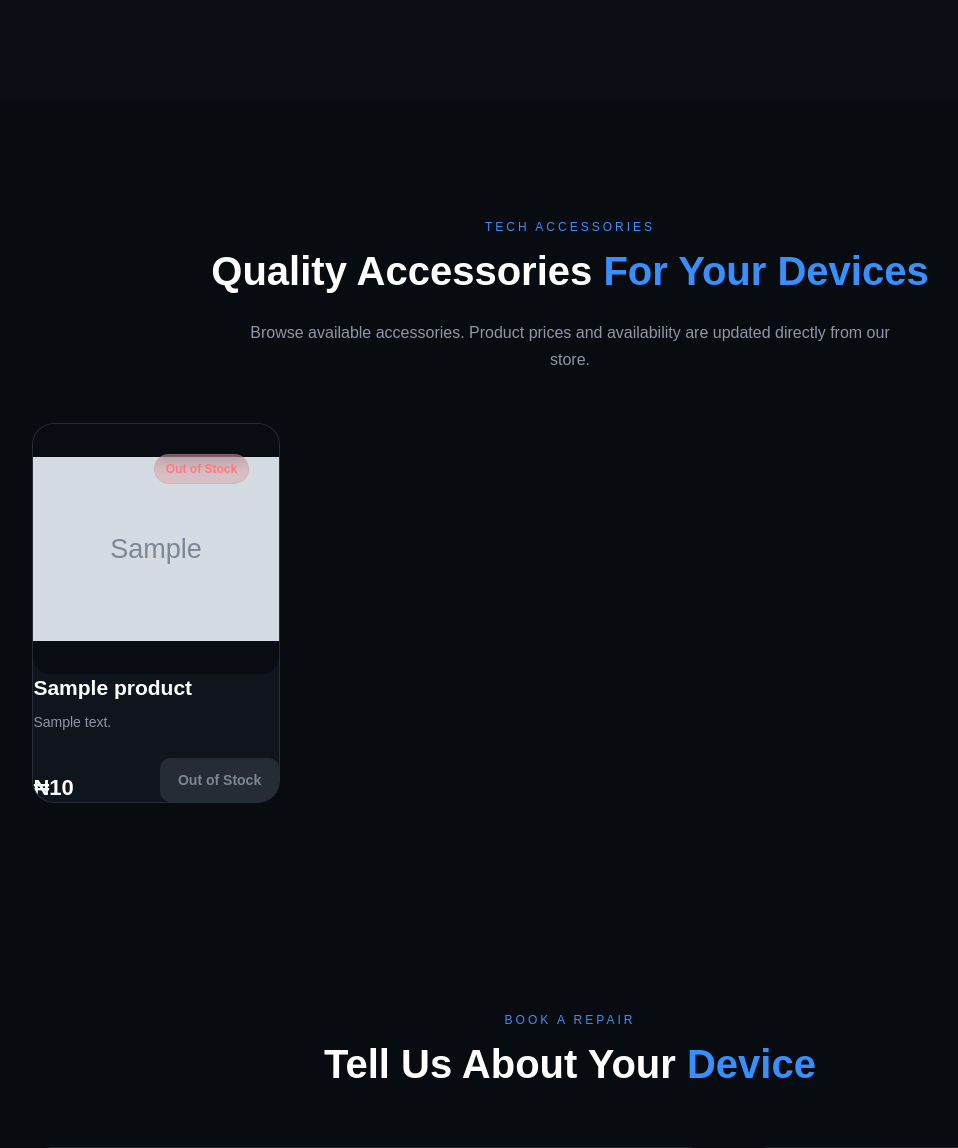
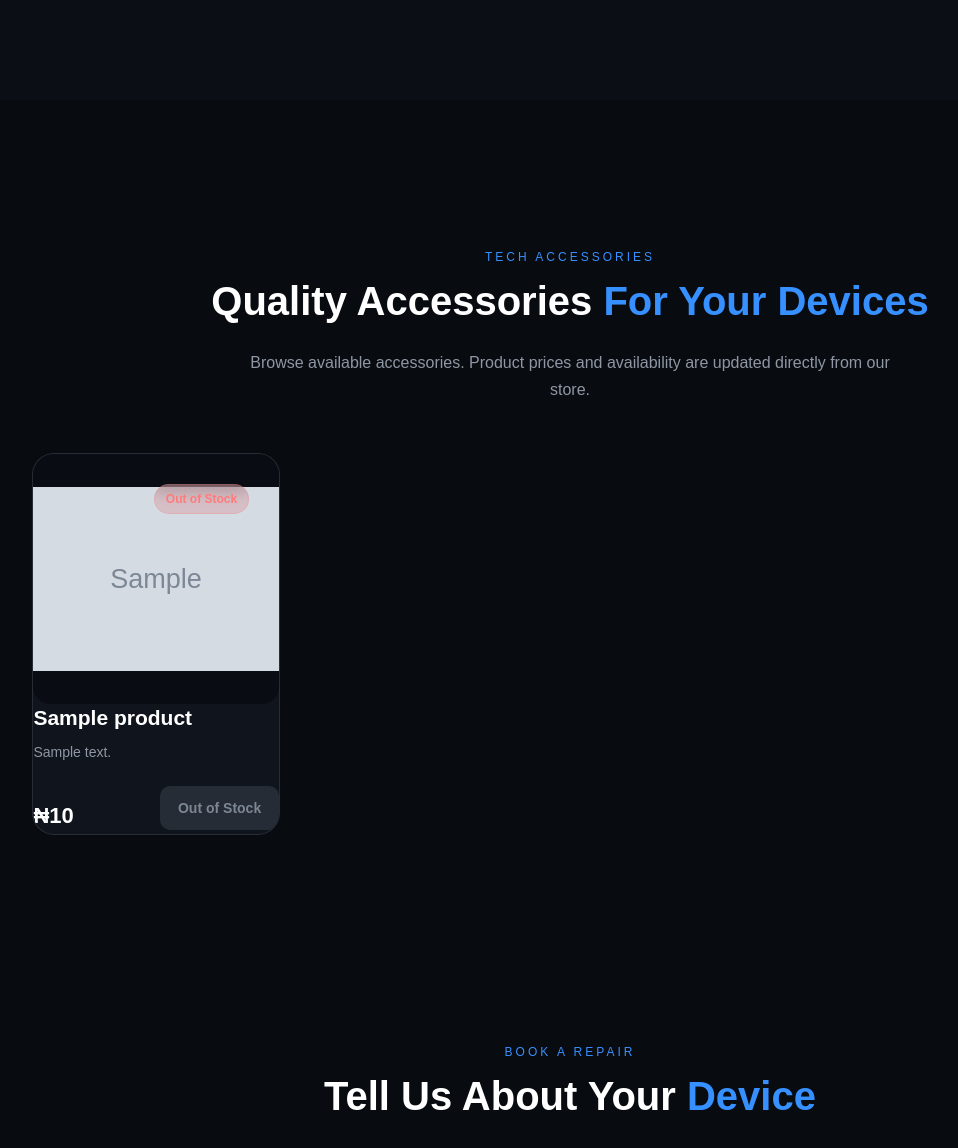
Before and after one commit to favourebube619/corefix-technologies, a Flask app: page / in a window 1280 px wide. Shown: the part 1302-2450 px from the top of the page, without its empty margins (70-1028 px from the left). Run offline with Flask 3, Linux system fonts and the light colour scheme; tables that the repository leaves empty hold one stand-in row (values such as "Sample post"); grey boxes marked "Sample" are stand-in pictures; some libraries are stand-ins or nearby versions.

Commit message:
Polish accessories section spacing

```diff
--- a/static/css/style.css
+++ b/static/css/style.css
@@ -4220,3 +4220,31 @@ body.modal-open {
         width: 100%;
     }
 }
+
+
+/* =====================================================
+   ACCESSORIES FINAL POLISH
+===================================================== */
+
+.accessories-section {
+    padding-top: 150px !important;
+    scroll-margin-top: 90px;
+}
+
+.product-card-content {
+    padding-bottom: 28px !important;
+}
+
+.product-bottom {
+    margin-top: 22px !important;
+    padding-bottom: 4px;
+}
+
+.product-price {
+    display: block;
+    line-height: 1.25;
+}
+
+.order-btn {
+    margin-bottom: 0;
+}
```
